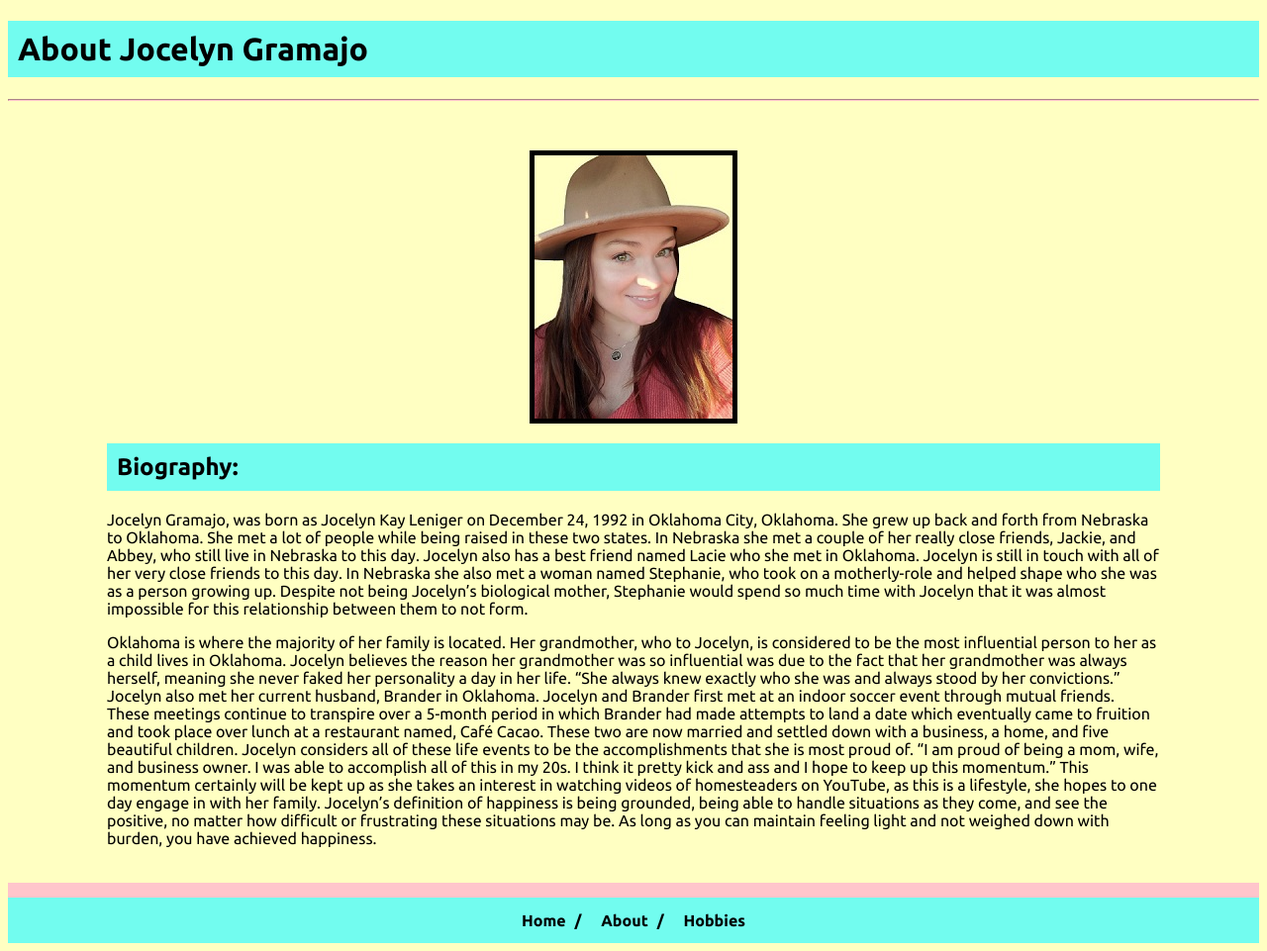
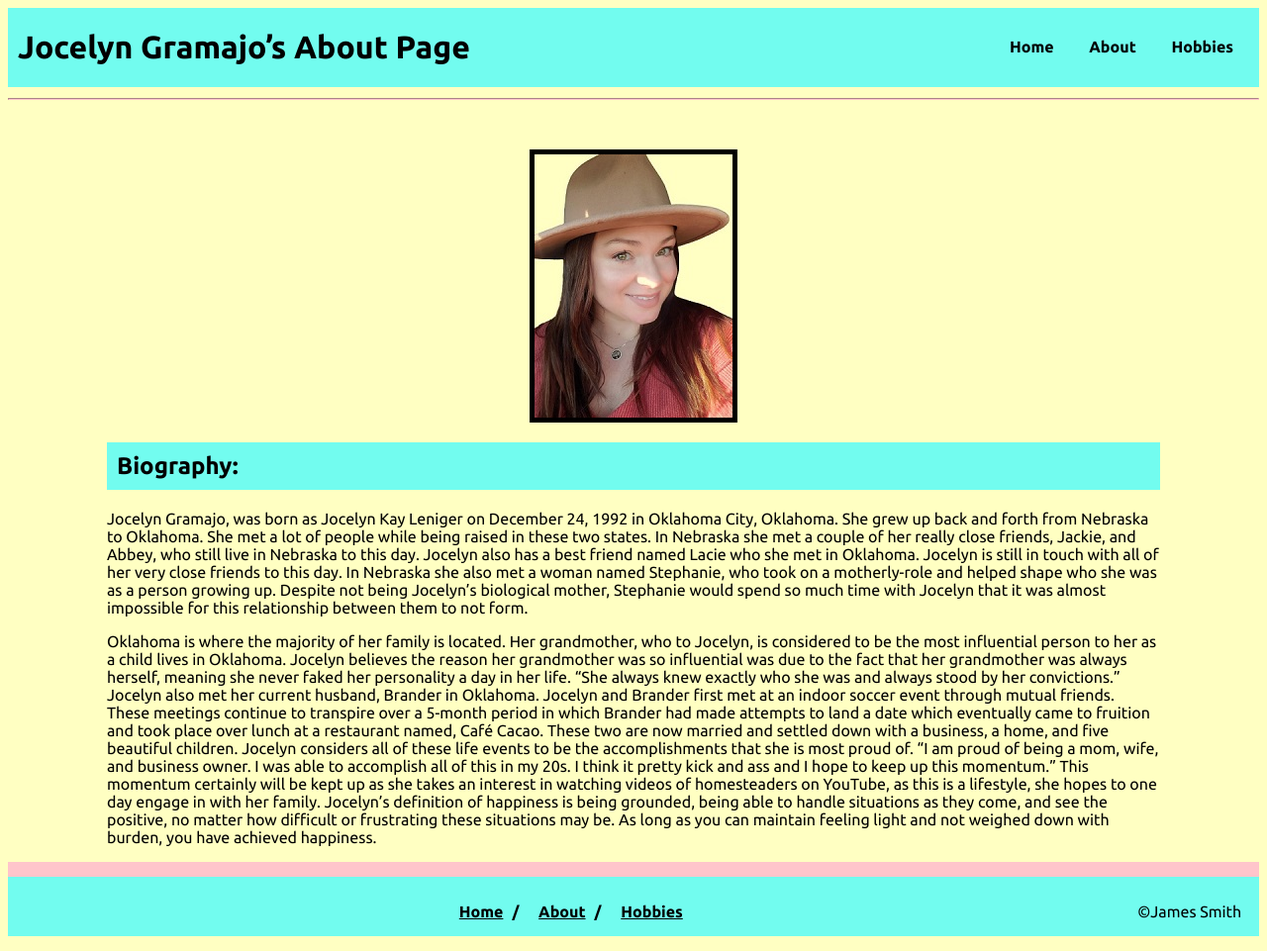
Before and after one commit to I12B-Semaj/bioSite, a plain HTML site: page about.html in a window 1280 px wide. Shown: the whole page at 99% size. Drawn offline with Linux system fonts and the light colour scheme.

Commit message:
Module 12.2 Peer Assignment

```diff
--- a/about.html
+++ b/about.html
@@ -1,6 +1,6 @@
 <!--
 Name: James Smith
-Date: 7/18/2021
+Date: 7/27/2021
 CSD 340
 bioSite
 -->
@@ -13,10 +13,15 @@ bioSite
         <link rel="preconnect" href="https://fonts.gstatic.com" crossorigin>
         <link href="https://fonts.googleapis.com/css2?family=Ubuntu:wght@300;400;500;700&display=swap" rel="stylesheet">
     </head>
-    <header>
-        <h1>About Jocelyn Gramajo</h1>
-        <hr />
-    </header>
+<header>
+    <h1>Jocelyn Gramajo’s About Page</h1>
+    <div id="head-navbar">
+        <a href="#" >Home</a>
+        <a href="about.html" >About</a>
+        <a href="hobbies.html" >Hobbies</a>
+    </div>
+</header>
+<hr />
     <body><div id="container">
         <img src="images/about-portrait.jpg" alt="Portrait" class="portrait" height="266" width="200">
         <h2>Biography:</h2>
@@ -43,10 +48,13 @@ bioSite
     </div></body>
 
     <div id="footer">
-        <div id="navbar">
+        <div id="foot-navbar">
             <a href="index.html" >Home</a>
             <a href="#" >About</a>
             <a href="hobbies.html" >Hobbies</a>
         </div>
+        <p>
+            &copy;James Smith
+        </p>
     </div>
 </html>
--- a/site.css
+++ b/site.css
@@ -1,6 +1,6 @@
 /*
 Name: James Smith
-Date: 7/18/2021
+Date: 7/27/2021
 CSD 340
 bioSite
 */
@@ -21,7 +21,7 @@ hr {
     border-color: #FFC5CB;
 }
 
-h1, h2 {
+h2 {
     background-color: #72FCEF;
     color: black;
     padding: 10px;
@@ -32,53 +32,101 @@ h3 {
     text-align: center;
 }
 
-#footer {
+header {
+    overflow: hidden;
     position: relative;
-    bottom:0;
+    top:0;
     width:100%;
-    padding-top: 20px;
+    /*padding-bottom: 10px;*/
+    display: inline-block;
+    background-color: #72FCEF;
+    height: 80px;
 }
 
-
-#navbar {
-    background-color: #72FCEF;
-    border-top: solid 15px #FFC5CB;
-    overflow: hidden;
-    position: relative;
-    bottom: 0;
-    width: 100%;
-    text-align: center;
+header h1 {
+    float: left;
+    color: black;
+    padding-left: 10px;
+    vertical-align: middle;
 }
 
-#navbar a {
+#head-navbar {
+    float: right;
+    height: 100%;
+    padding: 10px;
+    vertical-align: middle;
+}
+
+#head-navbar a {
     color: black;
     text-align: center;
     position: relative;
     display: inline-block;
     font-family: 'Ubuntu', sans-serif;
     font-weight: 700;
-    padding: 14px 16px;
+    padding: 20px 16px;
     text-decoration: none;
+    height: 100%;
 }
 
-#navbar a:hover {
-    background-color: #FFC5CB;
+#head-navbar a:hover {
+    background-image: linear-gradient(#72FCEF, #FFC5CB, #72FCEF);
     color: white;
 }
 
-#navbar a::before {
+#footer {
+    overflow: hidden;
+    position: relative;
+    bottom:0;
+    width:100%;
+    padding-top: 10px;
+    display: inline-block;
+    background-color: #72FCEF;
+    border-top: solid 15px #FFC5CB;
+    height: auto;
+}
+
+
+#foot-navbar {
+    width: 90%;
+    text-align: center;
+    position: relative;
+    display: inline-block;
+}
+
+#foot-navbar a {
+    color: black;
+    text-align: center;
+    position: relative;
+    display: inline-block;
+    font-family: 'Ubuntu', sans-serif;
+    font-weight: 700;
+    padding: 0 16px;
+}
+
+#foot-navbar a:hover {
+    color: white;
+}
+
+#foot-navbar a::before {
     content: " / ";
     position: absolute;
     right: 0;
     top: 0;
-    padding: 14px 0;
-    margin-left: 3px;
     padding-left: 3px;
     background-color: #72FCEF;
+    color: black;
 }
 
-#navbar a:last-child::before {
+#foot-navbar a:last-child::before {
     display: none;
+}
+
+#footer p {
+    position: relative;
+    display: inline-block;
+    text-align: center;
+    padding-right: 10px;
 }
 
 .portrait {
```
Also changed, not shown: hobbies.html (+11 -3 lines), index.html (+11 -3 lines), images/accomplishment-business.jpg, images/accomplishment-family.jpeg, images/accomplishment-house.jpeg, images/hobbies-cooking.jpg, images/hobbies-gardening.jpg, images/hobbies-home_steading.jpg.
